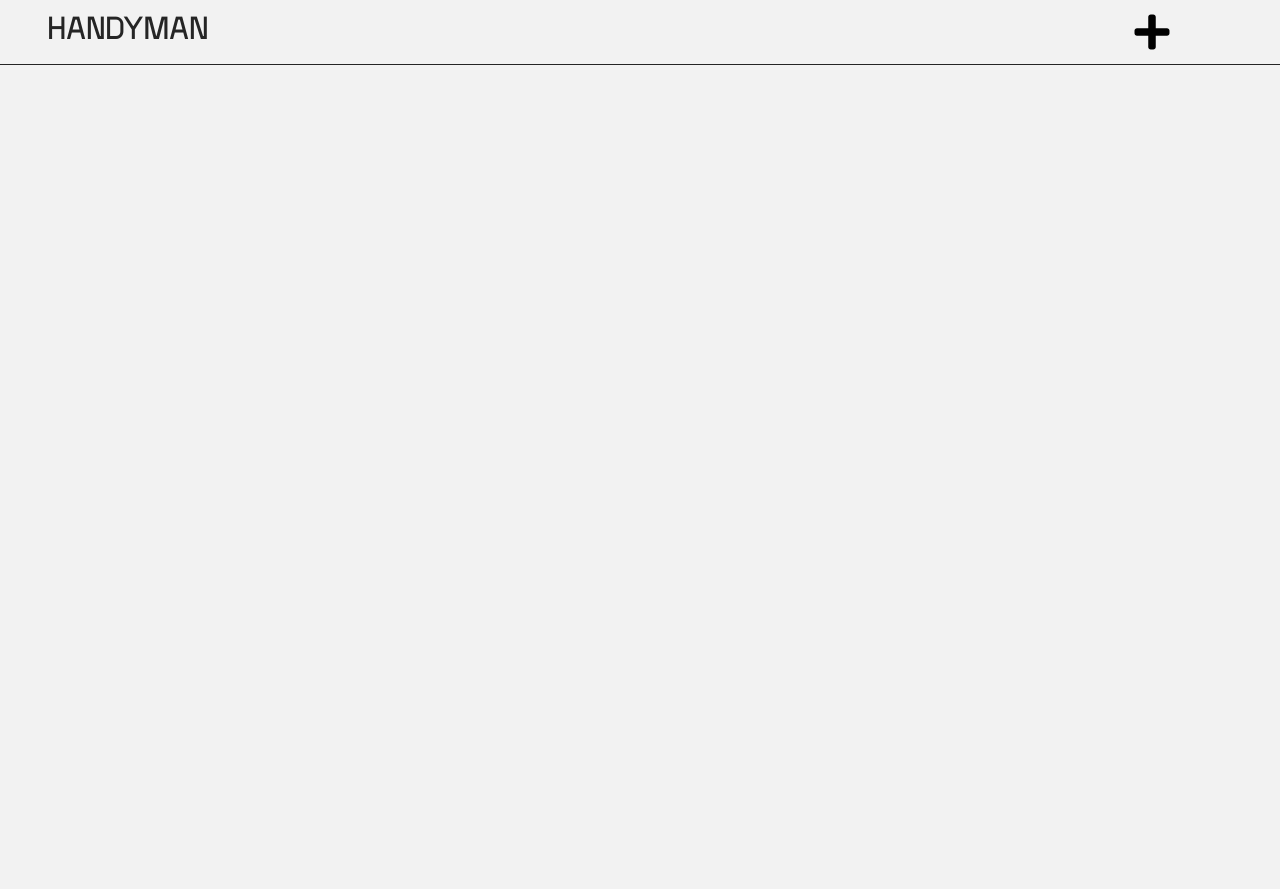
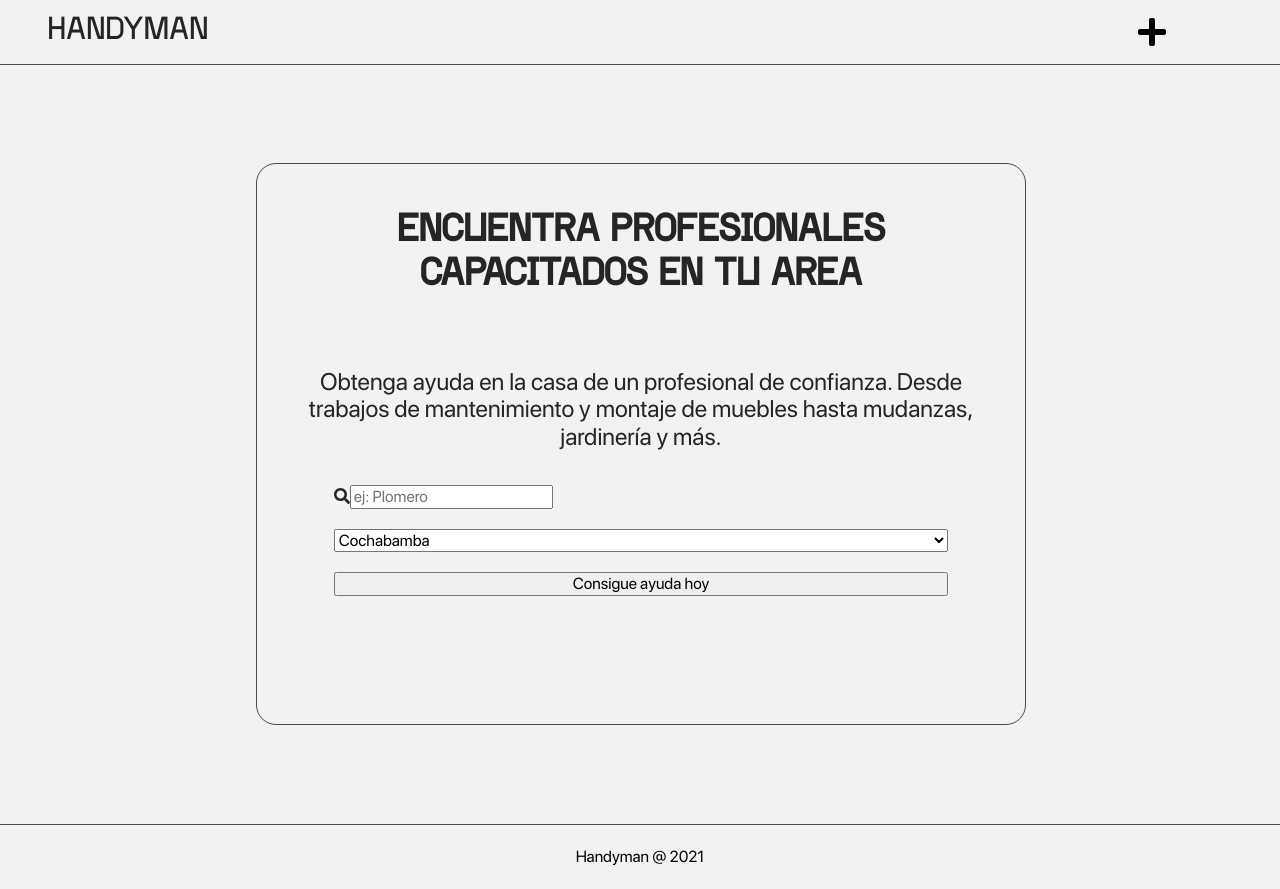
Before and after one commit to blvckcenturion/handyman-front-end, a Next.js app: page / in a window 1280 px wide. Before the commit the page ends 800 px from the top, so only its background shows below. Built offline with nearby package versions, Linux system fonts and the light colour scheme.

Commit message:
Finished Header component & index page at 70%

```diff
--- a/components/Footer.js
+++ b/components/Footer.js
@@ -2,9 +2,9 @@ import React from 'react'
 
 const Footer = () => {
     return (
-        <div>
-
-        </div>
+        <footer>
+            Handyman @ { new Date().getFullYear() }
+        </footer>
     )
 }
 
--- a/pages/index.js
+++ b/pages/index.js
@@ -1,10 +1,28 @@
 import Header from '../components/Header'
-
+import { AVAILABLE_CITIES } from '../utils/dummyData'
+import { FontAwesomeIcon } from '@fortawesome/react-fontawesome'
+import { faSearch } from '@fortawesome/free-solid-svg-icons'
 export default function Home() {
   return (
-    <div>
-
-      <h1>Hello</h1>
+    <div className="index-page-content">
+      <div className="search-box">
+        <div className="search-box-title">
+          <h1>ENCUENTRA PROFESIONALES CAPACITADOS EN TU AREA</h1>
+        </div>
+        <div className="search-box-description">
+          <p>Obtenga ayuda en la casa de un profesional de confianza. Desde trabajos de mantenimiento y montaje de muebles hasta mudanzas, jardinería y más.</p>
+        </div>
+        <form className="search-box-form">
+          <div>
+            <FontAwesomeIcon icon={faSearch}></FontAwesomeIcon>
+            <input type="text" id="query" required placeholder="ej: Plomero" />
+          </div>
+          <select name="city" id="city">
+            {AVAILABLE_CITIES.map((city, i) => <option key={i} value={city}>{ city}</option>)}
+          </select>
+          <button>Consigue ayuda hoy</button>
+        </form>
+      </div>
     </div>
   )
 }
--- a/styles/components/Header.scss
+++ b/styles/components/Header.scss
@@ -18,7 +18,7 @@
         justify-content:space-between;
         z-index: 10;
         border: {
-            bottom: 1px solid $black;
+            bottom: 1px solid $light-black;
         }
         &-title{
             width: 20%;
@@ -40,8 +40,8 @@
             align-items: center;
             justify-content: center;
             svg{
-                width: 2.5rem;
-                height: 2.5rem;
+                width: 2rem;
+                height: 2rem;
 
             }
         }
--- a/styles/globals.scss
+++ b/styles/globals.scss
@@ -20,3 +20,23 @@ body{
     font-family: $secondary-font, sans-serif;
     background-color: $white;
 }
+
+.page-layout{
+    min-height: 95vh;
+    margin-top: 8vh;
+    display: flex;
+    flex-direction: column;
+    justify-content: center;
+    align-items: center;
+}
+
+footer{
+    border: {
+        top: 1px solid $light-black;
+    };
+    display: flex;
+    align-items: center;
+    justify-content: center;
+    height: 8vh;
+
+}
--- a/styles/index.scss
+++ b/styles/index.scss
@@ -2,4 +2,7 @@
 @import './mixins.scss';
 
 //Components
-@import './components/Header.scss'
+@import './components/Header.scss';
+
+//Pages
+@import './pages/Index.scss';
--- /dev/null
+++ b/styles/pages/Index.scss
@@ -0,0 +1,35 @@
+.index-page-content{
+    width: 60%;
+    .search-box{
+        border: 1px solid $light-black;
+        border-radius: 20px;
+        display: flex;
+        height: 70vh;
+        width: 100%;
+        align-items: center;
+        flex-direction: column;
+        color: $black;
+        &-title{
+            font-family: $primary-font;
+            font-size: 1.2rem;
+            margin: 20px 80px;
+            text-align: center;
+        }
+        &-description{
+            font-size: 1.5rem;
+            text-align: center;
+            margin: 0 40px;
+        }
+        form{
+            width: 80%;
+            display: flex;
+            flex-direction: column;
+            align-items: center;
+            justify-content: center;
+            div, select, button{
+                margin: 10px;
+                width: 100%;
+            }
+        }
+    }
+}
--- /dev/null
+++ b/utils/dummyData.js
@@ -0,0 +1,8 @@
+export const AVAILABLE_CITIES = [
+    'Cochabamba',
+    'Santa Cruz',
+    'La Paz',
+    'Tarija',
+    'Oruro',
+    'Potosi',
+]
```
